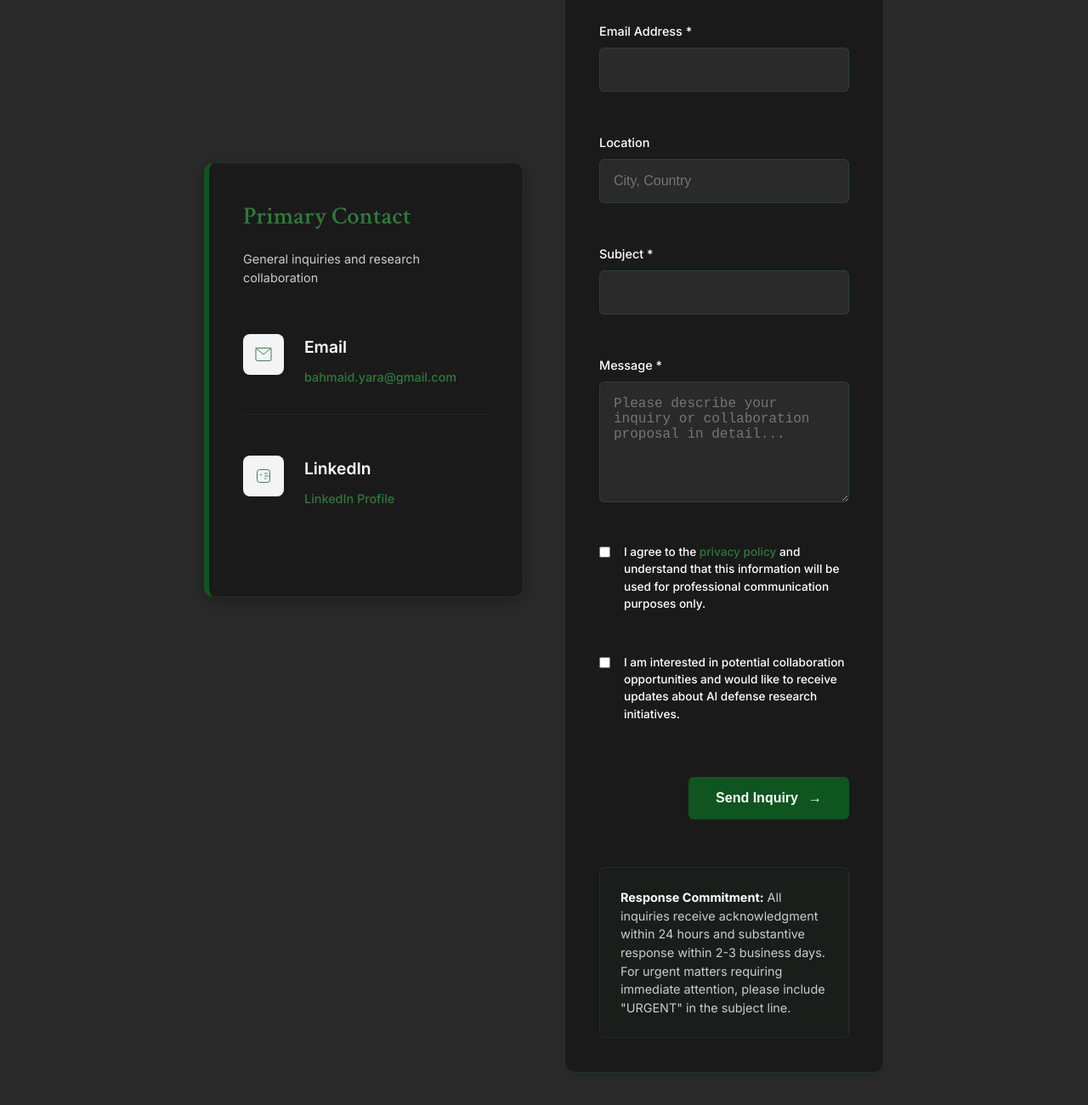
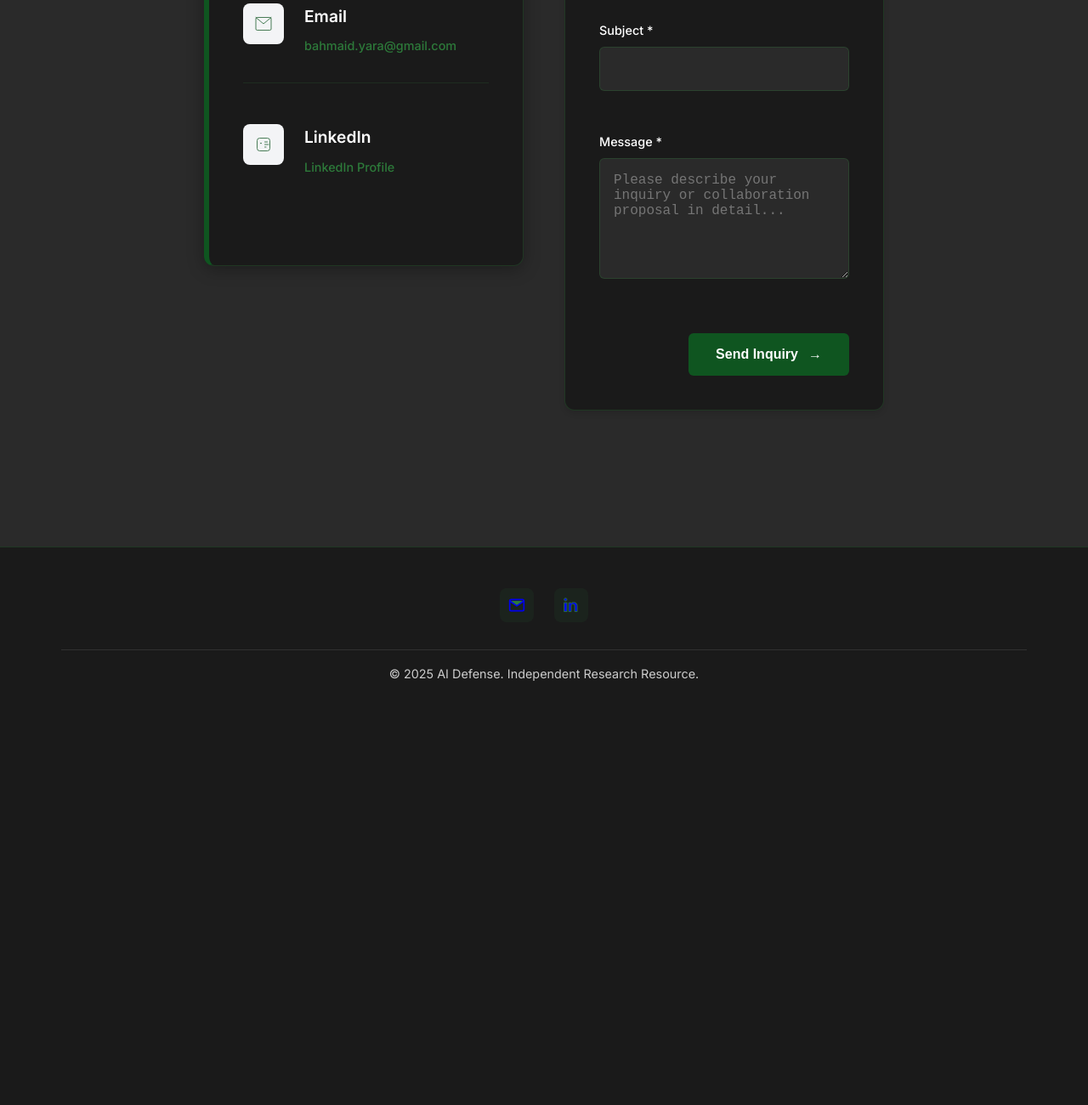
Before and after one commit to yaraabdullah/ai-in-defense, a plain HTML site: page contact.html in a window 1280 px wide. Shown: the part 852-2152 px from the top of the page at 85% size. After the commit the page ends 1688 px from the top, so only its background shows below. Drawn offline with Linux system fonts and the light colour scheme.

Commit message:
update the contact form

```diff
--- a/contact.html
+++ b/contact.html
@@ -120,7 +120,7 @@
 </div>
 
 <form class="contact-form" id="contact-form">
-<div class="form-group">
+<!-- <div class="form-group">
 <label for="inquiry-type">Type of Inquiry</label>
 <select id="inquiry-type" name="inquiry-type" required>
 <option value="">Select inquiry type</option>
@@ -130,7 +130,7 @@
 <option value="industry">Industry Outreach</option>
 <option value="general">General Information</option>
 </select>
-</div>
+</div> -->
 
 <div class="form-row">
 <div class="form-group">
@@ -148,10 +148,6 @@
 <input type="email" id="email" name="email" required>
 </div>
 
-<div class="form-group">
-<label for="location">Location</label>
-<input type="text" id="location" name="location" placeholder="City, Country">
-</div>
 
 <div class="form-group">
 <label for="subject">Subject *</label>
@@ -163,19 +159,6 @@
 <textarea id="message" name="message" rows="6" required placeholder="Please describe your inquiry or collaboration proposal in detail..."></textarea>
 </div>
 
-<div class="form-group checkbox">
-<input type="checkbox" id="privacy-agreement" name="privacy-agreement" required>
-<label for="privacy-agreement">
-I agree to the <a href="#privacy-policy">privacy policy</a> and understand that this information will be used for professional communication purposes only.
-</label>
-</div>
-
-<div class="form-group checkbox">
-<input type="checkbox" id="collaboration-interest" name="collaboration-interest">
-<label for="collaboration-interest">
-I am interested in potential collaboration opportunities and would like to receive updates about AI defense research initiatives.
-</label>
-</div>
 
 <div class="form-actions">
 <button type="submit" class="submit-button">
@@ -184,9 +167,6 @@ I am interested in potential collaboration opportunities and would like to recei
 </button>
 </div>
 
-<div class="form-disclaimer">
-<p><strong>Response Commitment:</strong> All inquiries receive acknowledgment within 24 hours and substantive response within 2-3 business days. For urgent matters requiring immediate attention, please include "URGENT" in the subject line.</p>
-</div>
 </form>
 </div>
 </div>
```
